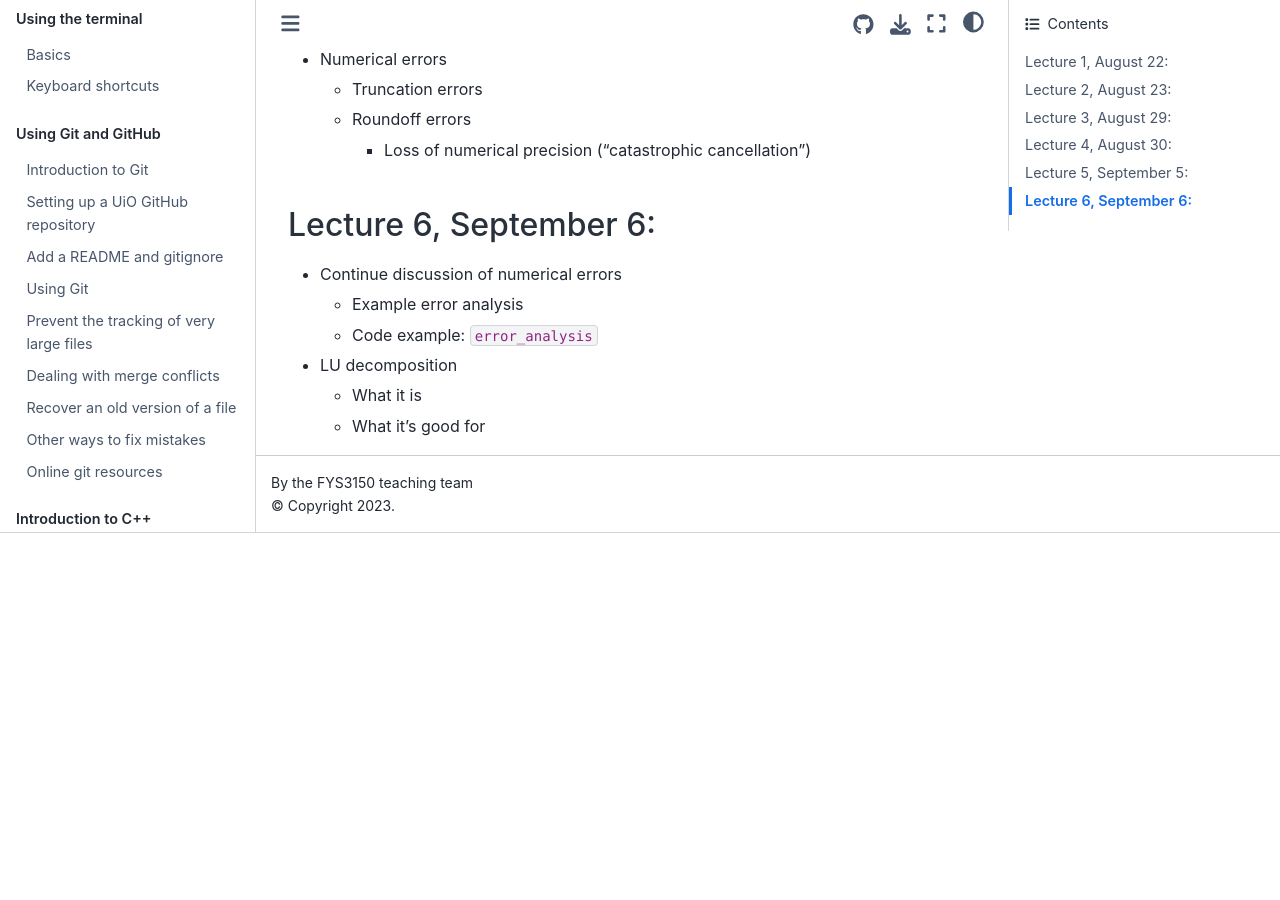
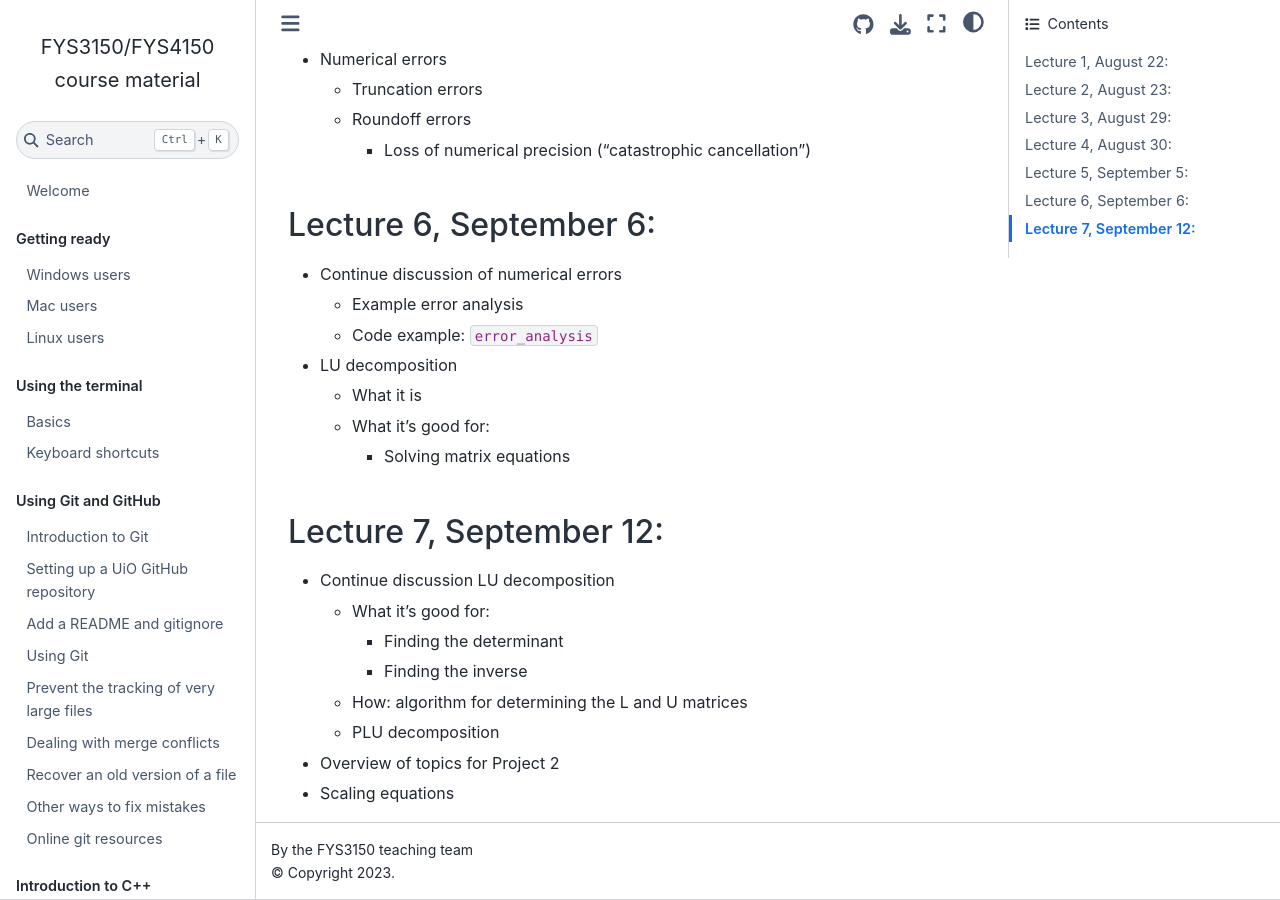
Before and after one commit to anderkve/FYS3150, a Jupyter Book: the page built from lecture_notes/2024/README.md, in a window 1280 px wide and 900 px high, scrolled down 1456 px. Built offline with Jupyter Book 1.0.4 settings and Sphinx 7.4.7 and the Sphinx Book theme 1.1.4, drawn with Linux system fonts in a browser that asks for light colours; pages that are not in the unit, such as notebooks, are missing from menus; before the commit the page ends 1989 px from its top, so only the background shows below that.

Commit message:
Update README.md

```diff
--- a/lecture_notes/2024/README.md
+++ b/lecture_notes/2024/README.md
@@ -64,4 +64,17 @@
   - Code example: `error_analysis`
 - LU decomposition
   - What it is
-  - What it's good for
+  - What it's good for:
+    - Solving matrix equations
+
+
+### Lecture 7, September 12:
+
+- Continue discussion LU decomposition
+  - What it's good for:
+    - Finding the determinant
+    - Finding the inverse
+  - How: algorithm for determining the L and U matrices
+  - PLU decomposition
+- Overview of topics for Project 2
+- Scaling equations
```
